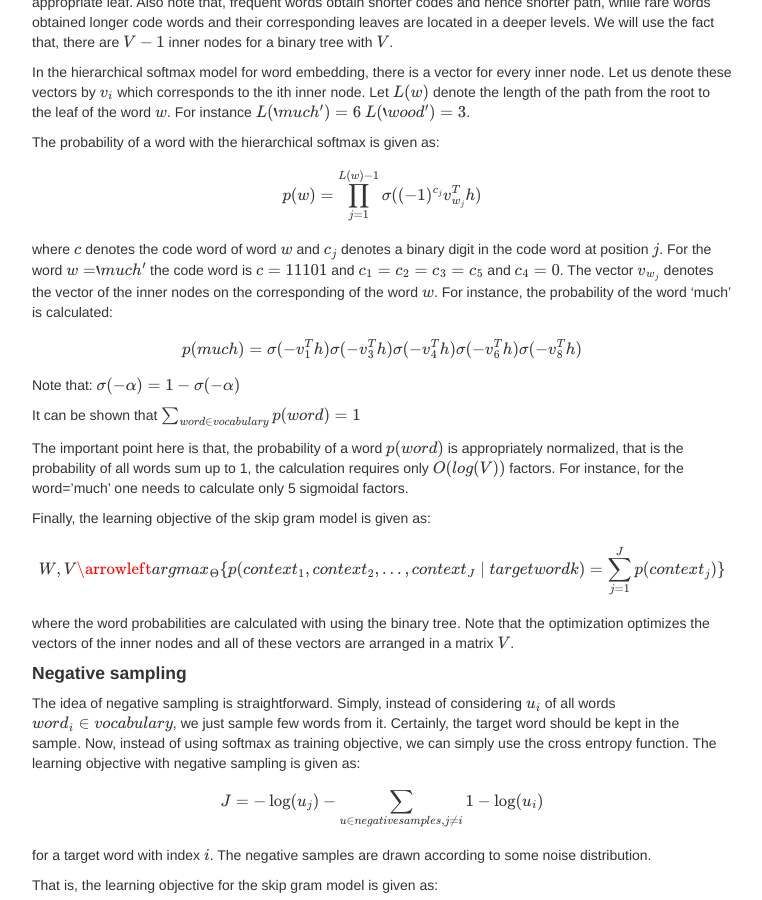
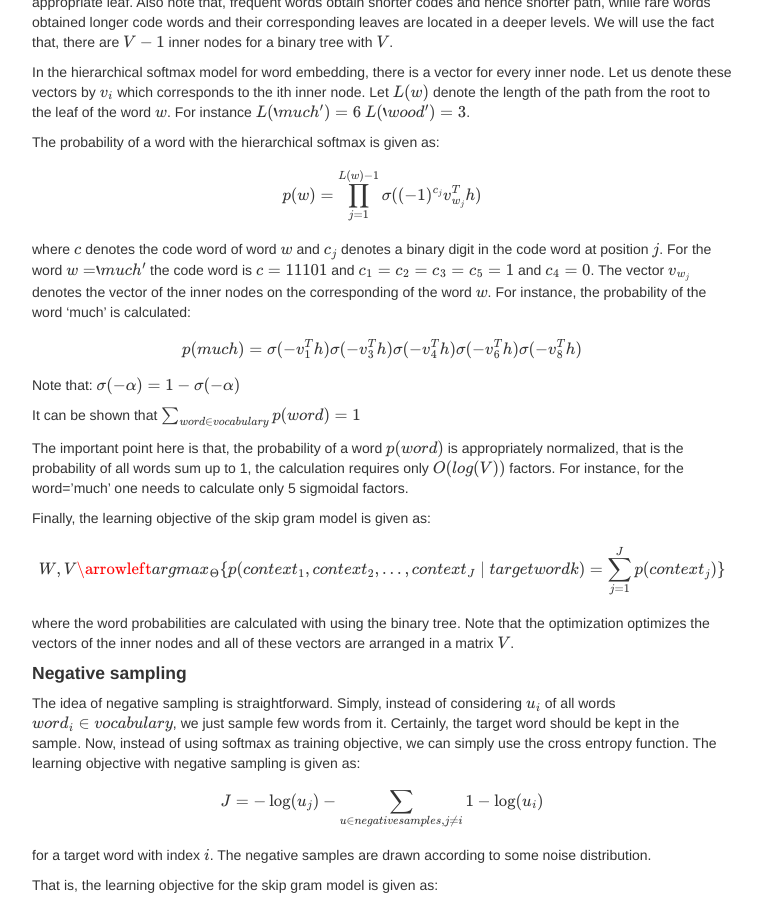
Before and after one commit to kfattila/kfattila.github.io, a Jekyll site: the page built from pages/neural_word_embeddings.md, in a window 1280 px wide and 900 px high, scrolled down 8326 px. Shown: the whole window, without its empty margins (258-1020 px from the left). Built offline with Jekyll 4.4.1, drawn with Linux system fonts in a browser that asks for light colours; formulas are drawn with MathJax 3; comment, search, counter and statistics services are not loaded.

Commit message:
Lectures

```diff
--- a/pages/neural_word_embeddings.md
+++ b/pages/neural_word_embeddings.md
@@ -177,7 +177,7 @@ In the hierarchical softmax model for word embedding, there is a vector for ever
 The probability of a word with the hierarchical softmax is given as:
 \\[p(w) = \prod_{j=1}^{L(w)-1}\sigma((-1)^{c_{j}}v_{w_{j}}^{T}h)\\]
 
-where \\(c\\) denotes the code word of word \\(w\\) and \\(c_{j}\\) denotes a binary digit in the code word at position \\(j\\). For the word \\(w = 'much'\\) the code word is \\(c = 11101\\) and \\(c_{1} = c_{2} = c_{3} = c_{5}\\) and \\(c_{4} = 0\\). The vector \\(v_{w_{j}}\\) denotes the vector of the inner nodes on the corresponding of the word \\(w\\). For instance, the probability of the word 'much' is calculated:
+where \\(c\\) denotes the code word of word \\(w\\) and \\(c_{j}\\) denotes a binary digit in the code word at position \\(j\\). For the word \\(w = 'much'\\) the code word is \\(c = 11101\\) and \\(c_{1} = c_{2} = c_{3} = c_{5} = 1\\) and \\(c_{4} = 0\\). The vector \\(v_{w_{j}}\\) denotes the vector of the inner nodes on the corresponding of the word \\(w\\). For instance, the probability of the word 'much' is calculated:
 \\[p(much) = \sigma (-v_{1}^{T}h) \sigma (-v_{3}^{T}h) \sigma (-v_{4}^{T}h) \sigma (-v_{6}^{T}h) \sigma (-v_{8}^{T}h)\\]
 
 Note that: \\(\sigma (-\alpha) = 1 - \sigma (-\alpha) \\)
```
